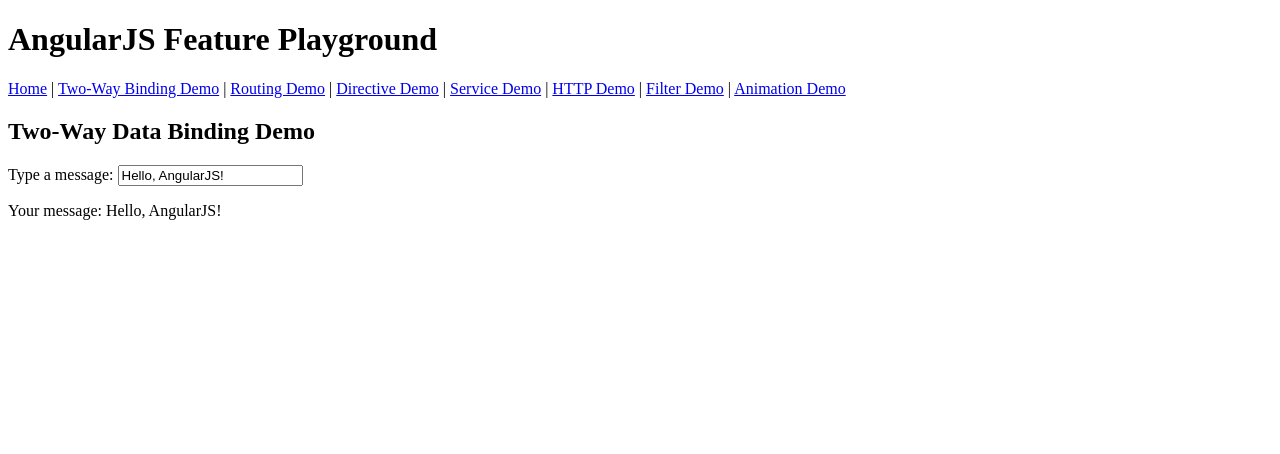
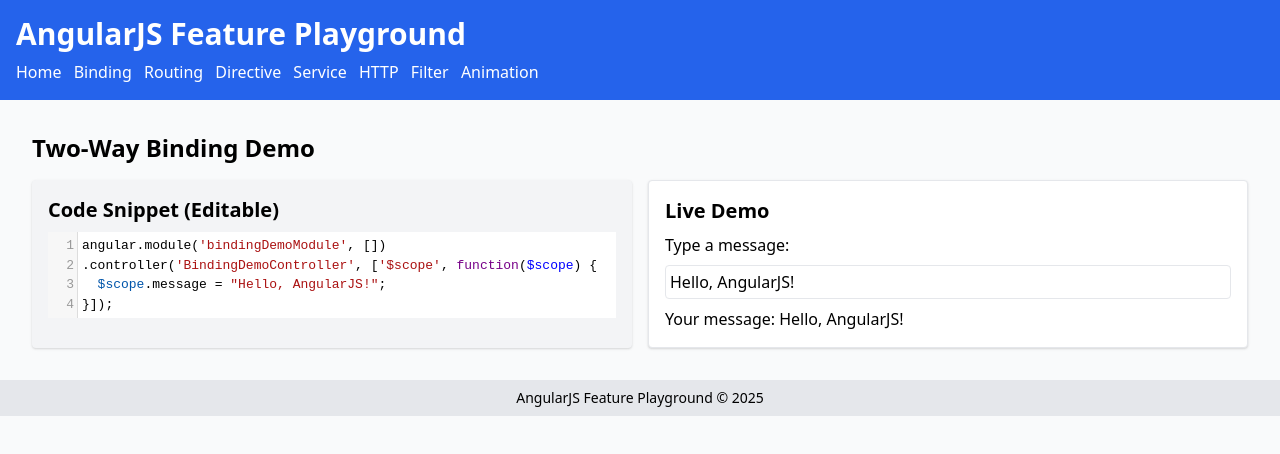
Before and after one commit to MeJaM35/AngularJS-playground, a website: page public/index.html at #!/binding in a window 1280 px wide. Drawn offline with nearby package versions, Linux system fonts and the light colour scheme; some packages are replaced by stand-ins of ours.

Commit message:
tailwind + codemirror

```diff
--- a/public/app.js
+++ b/public/app.js
@@ -7,7 +7,8 @@
   'serviceDemoModule',
   'httpDemoModule',
   'filterDemoModule',
-    'animationDemoModule'
+  'animationDemoModule',
+  'codeMirrorModule'
 ])
 .config(['$routeProvider', function($routeProvider) {
   $routeProvider
--- a/public/index.html
+++ b/public/index.html
@@ -3,11 +3,20 @@
 <head>
   <meta charset="utf-8">
   <title>AngularJS Feature Playground</title>
-  <!-- Angular Libraries -->
+  <!-- Tailwind CSS -->
+  <link href="https://cdn.jsdelivr.net/npm/tailwindcss@2.2.19/dist/tailwind.min.css" rel="stylesheet">
+  <!-- CodeMirror CSS -->
+  <link rel="stylesheet" href="https://cdnjs.cloudflare.com/ajax/libs/codemirror/5.65.5/codemirror.min.css">
+
+  <!-- AngularJS Libraries -->
   <script src="https://ajax.googleapis.com/ajax/libs/angularjs/1.8.2/angular.min.js"></script>
   <script src="https://ajax.googleapis.com/ajax/libs/angularjs/1.8.2/angular-route.min.js"></script>
   <script src="https://ajax.googleapis.com/ajax/libs/angularjs/1.8.2/angular-animate.min.js"></script>
-  <!-- Feature Modules: load these before the main app script -->
+  <!-- CodeMirror JS -->
+  <script src="https://cdnjs.cloudflare.com/ajax/libs/codemirror/5.65.5/codemirror.min.js"></script>
+  <script src="https://cdnjs.cloudflare.com/ajax/libs/codemirror/5.65.5/mode/javascript/javascript.min.js"></script>
+
+  <!-- Feature Modules: load these first -->
   <script src="modules/bindingDemo.js"></script>
   <script src="modules/routingDemo.js"></script>
   <script src="modules/directiveDemo.js"></script>
@@ -15,21 +24,35 @@
   <script src="modules/httpDemo.js"></script>
   <script src="modules/filterDemo.js"></script>
   <script src="modules/animationDemo.js"></script>
-  <!-- Then load the main app script -->
+  <script src="modules/codemirrorEditor.js"></script>
+
+  <!-- Then load the main app script once -->
   <script src="app.js"></script>
+
+  <style>
+    /* Ensure CodeMirror editor auto-expands */
+    .CodeMirror { height: auto; }
+  </style>
 </head>
-<body>
-  <h1>AngularJS Feature Playground</h1>
-  <nav>
-    <a href="#!/">Home</a> |
-    <a href="#!/binding">Two-Way Binding Demo</a> |
-    <a href="#!/routing">Routing Demo</a> |
-    <a href="#!/directive">Directive Demo</a> |
-    <a href="#!/service">Service Demo</a> |
-    <a href="#!/http">HTTP Demo</a> |
-    <a href="#!/filter">Filter Demo</a> |
-    <a href="#!/animation">Animation Demo</a>
-  </nav>
-  <div ng-view></div>
+<body class="bg-gray-50">
+  <header class="bg-blue-600 text-white p-4">
+    <h1 class="text-3xl font-bold">AngularJS Feature Playground</h1>
+    <nav class="mt-2">
+      <a href="#!/" class="mr-2 hover:underline">Home</a>
+      <a href="#!/binding" class="mr-2 hover:underline">Binding</a>
+      <a href="#!/routing" class="mr-2 hover:underline">Routing</a>
+      <a href="#!/directive" class="mr-2 hover:underline">Directive</a>
+      <a href="#!/service" class="mr-2 hover:underline">Service</a>
+      <a href="#!/http" class="mr-2 hover:underline">HTTP</a>
+      <a href="#!/filter" class="mr-2 hover:underline">Filter</a>
+      <a href="#!/animation" class="mr-2 hover:underline">Animation</a>
+    </nav>
+  </header>
+  <main class="p-4">
+    <div ng-view></div>
+  </main>
+  <footer class="bg-gray-200 text-center p-2 text-sm">
+    AngularJS Feature Playground &copy; 2025
+  </footer>
 </body>
 </html>
--- a/public/modules/bindingDemo.js
+++ b/public/modules/bindingDemo.js
@@ -38,4 +38,9 @@
 .controller('BindingDemoController', ['$scope', function($scope) {
   console.log("BindingDemoController loaded");
   $scope.message = "Hello, AngularJS!";
+  $scope.snippetCode =
+`angular.module('bindingDemoModule', [])
+.controller('BindingDemoController', ['$scope', function($scope) {
+  $scope.message = "Hello, AngularJS!";
+}]);`;
 }]);
--- /dev/null
+++ b/public/modules/codemirrorEditor.js
@@ -0,0 +1,32 @@
+// public/modules/codemirrorEditor.js
+angular.module('codeMirrorModule', [])
+.directive('codeMirrorEditor', function() {
+  return {
+    restrict: 'A',
+    scope: {
+      codeContent: '='
+    },
+    link: function(scope, element, attrs) {
+      // Initialize CodeMirror from the textarea element
+      var editor = CodeMirror.fromTextArea(element[0], {
+        mode: "javascript",
+        lineNumbers: true,
+        theme: "default"
+      });
+
+      // Watch for changes in the bound variable and update the editor content
+      scope.$watch('codeContent', function(newVal) {
+        if(newVal !== editor.getValue()) {
+          editor.setValue(newVal || "");
+        }
+      });
+
+      // Update the scope variable when the editor content changes
+      editor.on("change", function(cm) {
+        scope.$applyAsync(function() {
+          scope.codeContent = cm.getValue();
+        });
+      });
+    }
+  };
+});
--- a/public/templates/binding-demo.html
+++ b/public/templates/binding-demo.html
@@ -1,5 +1,18 @@
-<div>
-    <h2>Two-Way Data Binding Demo</h2>
-    <p>Type a message: <input type="text" ng-model="message"></p>
-    <p>Your message: {{ message }}</p>
+<!-- public/templates/binding-demo.html -->
+<div class="container mx-auto p-4">
+  <h2 class="text-2xl font-bold mb-4">Two-Way Binding Demo</h2>
+  <div class="grid grid-cols-1 md:grid-cols-2 gap-4">
+    <!-- Code Snippet Panel with CodeMirror -->
+    <div class="bg-gray-100 p-4 rounded shadow">
+      <h3 class="text-xl font-semibold mb-2">Code Snippet (Editable)</h3>
+      <textarea code-mirror-editor code-content="snippetCode" class="w-full h-64"></textarea>
+    </div>
+    <!-- Live Demo Panel -->
+    <div class="bg-white p-4 rounded shadow border">
+      <h3 class="text-xl font-semibold mb-2">Live Demo</h3>
+      <p class="mb-2">Type a message:</p>
+      <input type="text" ng-model="message" class="border p-1 rounded w-full mb-2" placeholder="Enter your message">
+      <p>Your message: <span class="font-medium">{{ message }}</span></p>
+    </div>
   </div>
+</div>
```
Also changed, not shown: public/templates/directive-demo.html (+35 -3 lines). Lines whose indentation alone changed are shown as unchanged.
